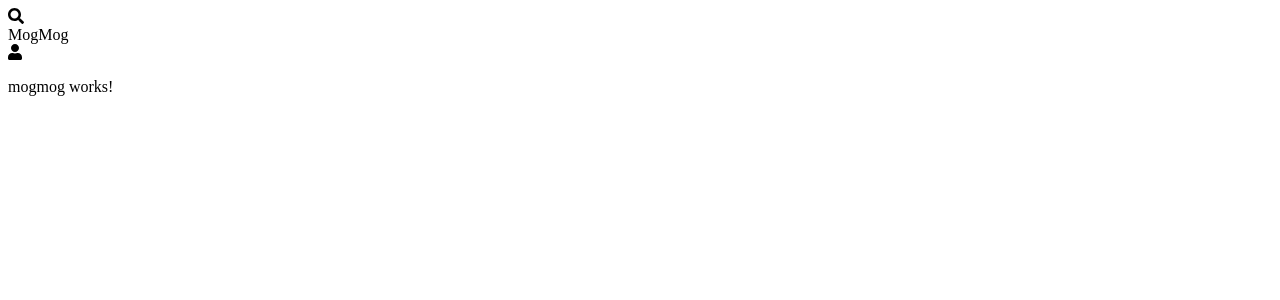
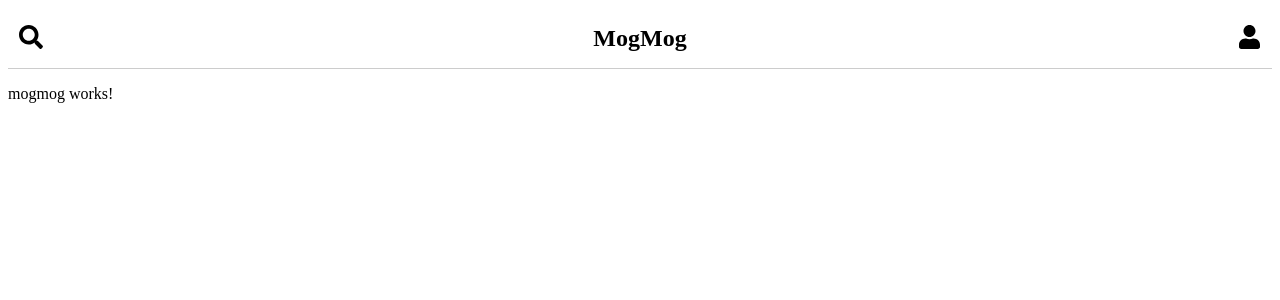
Before and after one commit to kasaharu/trace-on, an Angular app: page /mogmog in a window 1280 px wide. Shown: the top 300 px of the page. Built offline with nearby package versions, Linux system fonts and the light colour scheme.

Commit message:
MogmogHeaderComponent のスタイルを修正

```diff
--- a/src/app/components/mogmog-header/mogmog-header.component.scss
+++ b/src/app/components/mogmog-header/mogmog-header.component.scss
@@ -1 +1,20 @@
-/* Only comment */
+.mogmog-header-ly {
+  height: 60px;
+  display: flex;
+  justify-content: center;
+  align-items: center;
+  text-align: center;
+  border-bottom: solid 1px #ccc;
+}
+
+.search,
+.user {
+  flex: 0 1 45px;
+  font-size: 24px;
+}
+
+.logo {
+  flex: 2 1 auto;
+  font-size: 24px;
+  font-weight: bold;
+}
```
